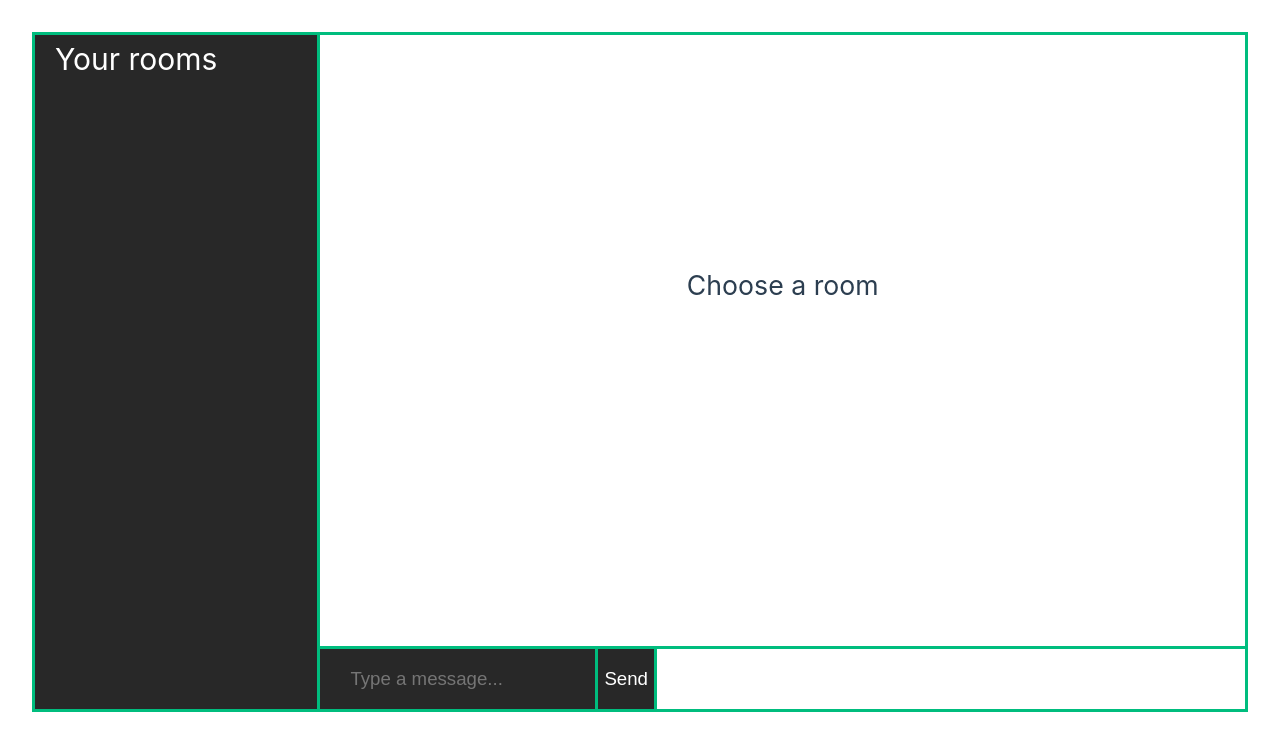
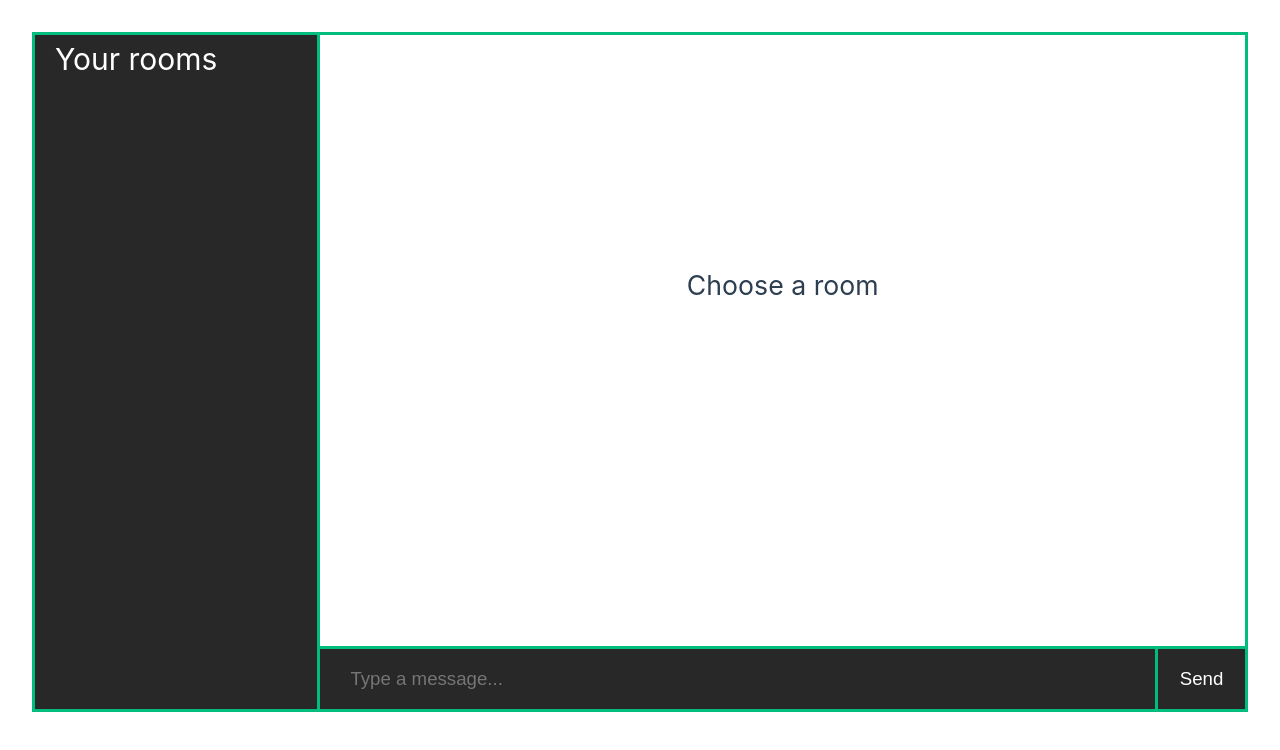
Before and after one commit to cnoah34/cs406_chat_room, a Vue app in the folder frontend/: page /home in a window 1280 px wide. Shown: the top 750 px of the page. Built offline with nearby package versions, Linux system fonts and the light colour scheme.

Commit message:
TypingBar takes up the appropriate amount of space

```diff
--- a/frontend/src/components/Messages.vue
+++ b/frontend/src/components/Messages.vue
@@ -120,6 +120,7 @@
 }
 
 .typing-bar {
+    flex-shrink: 0;
     border-top: 3px solid var(--vue-green);
     margin-top: 30px;
 }
--- a/frontend/src/components/TypingBar.vue
+++ b/frontend/src/components/TypingBar.vue
@@ -1,6 +1,6 @@
 <template>
-    <div class="bar">
-        <form @submit.prevent="sendMessage" autocomplete="off">
+    <div>
+        <form @submit.prevent="sendMessage" autocomplete="off" class="bar">
             <input type="text" id="content" v-model="content"
                    placeholder="Type a message..." />
             <button type="submit">Send</button>
@@ -47,19 +47,18 @@
 
 <style scoped>
 .bar {
+    min-height: 60px;
     display: flex;
     flex-direction: row;
-    align-items: center;
-    width: 100;
-    min-height: 60px;
+    align-items: stretch;
 }
 
 input {
+    font-size: 14pt;
     flex-grow: 1;
-    min-height: 60px;
+    justify-content: stretch;
     padding-left: 30px;
     color: white;
-    font-size: 14pt;
     background-color: var(--foreground);
     border: none;
 }
@@ -69,18 +68,18 @@ input:focus {
 }
 
 button {
+    font-size: 14pt;
+    min-width: 90px;
+    color: white;
+    cursor: pointer;
     background-color: var(--foreground);
     border: none;
     border-left: 3px solid var(--vue-green);
-    border-right: 3px solid var(--vue-green);
-    color: white;
-    cursor: pointer;
-    font-size: 14pt;
-    min-height: 60px;
 }
 
 button:hover {
     background-color: var(--vue-green);
+    color: var(--foreground);
 }
 
 </style>
```
